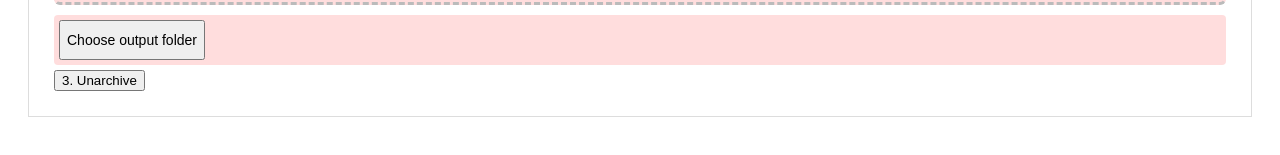
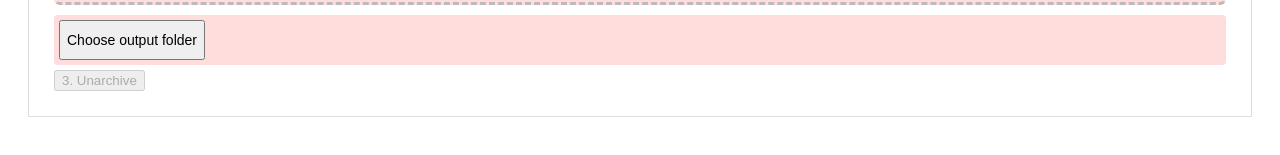
Before and after one commit to GoogleChromeLabs/unarchiver, a Next.js app: page / in a window 1280 px wide. Shown: the part 187-342 px from the top of the page. Built offline with nearby package versions, Linux system fonts and the light colour scheme.

Commit message:
Added button disabling when both items aren't selected

```diff
--- a/pages/index.js
+++ b/pages/index.js
@@ -8,7 +8,7 @@ import { Line } from 'rc-progress';
 function Unarchive(props) {
   return (
     <div style={{margin: 5}}>
-      <button onClick={
+      <button disabled={!props.inputFile || !props.outputDirectory} onClick={
         async () => {
           props.setRunning(true);
           await unzip(props.inputFile, props.outputDirectory, props.setProgress)
```
